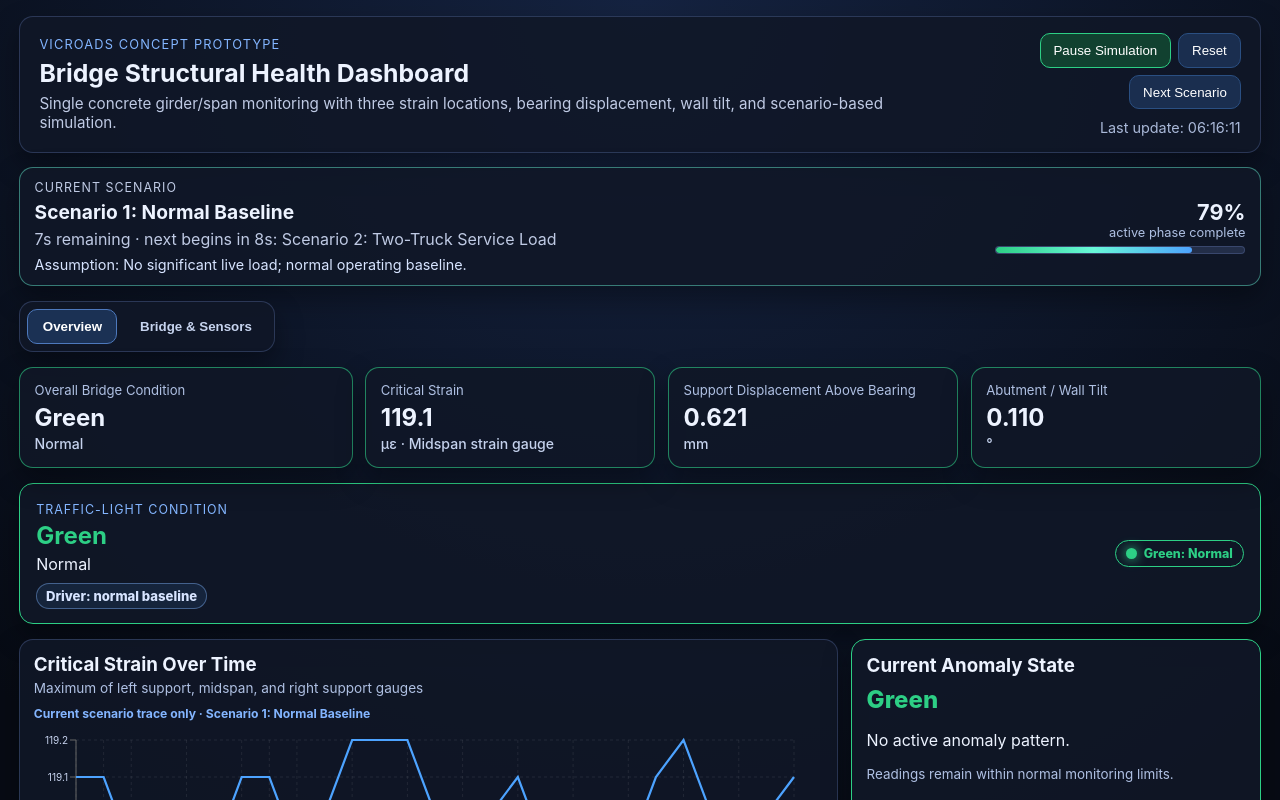
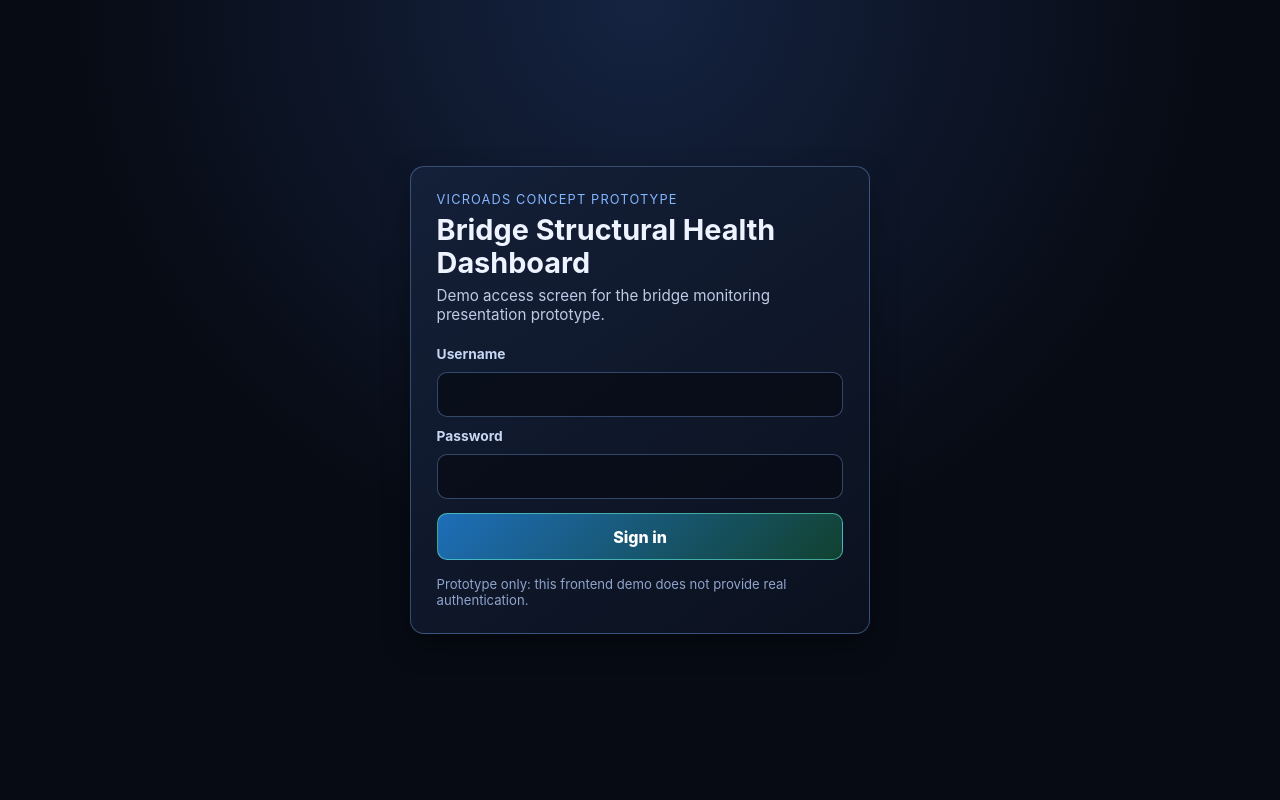
Before and after one commit to Janesjuicers/CAPSTONE, a React (Vite) app in the folder web-dashboard/: page / in a window 1280 px wide. Shown: the top 800 px of the page. Built offline with nearby package versions, Linux system fonts and the light colour scheme.

Commit message:
Add prototype dashboard login gate

```diff
--- a/web-dashboard/src/App.jsx
+++ b/web-dashboard/src/App.jsx
@@ -116,14 +116,61 @@
   );
 }
 
+
+function LoginScreen({ credentials, loginError, onCredentialsChange, onSubmit }) {
+  return (
+    <main className="login-shell">
+      <section className="login-card card" aria-labelledby="login-title">
+        <div className="login-brand">
+          <p className="eyebrow">VicRoads Concept Prototype</p>
+          <h1 id="login-title">Bridge Structural Health Dashboard</h1>
+          <p className="subtitle">Demo access screen for the bridge monitoring presentation prototype.</p>
+        </div>
+
+        <form className="login-form" onSubmit={onSubmit}>
+          <label htmlFor="username">Username</label>
+          <input
+            id="username"
+            name="username"
+            type="text"
+            autoComplete="username"
+            value={credentials.username}
+            onChange={(event) => onCredentialsChange({ ...credentials, username: event.target.value })}
+          />
+
+          <label htmlFor="password">Password</label>
+          <input
+            id="password"
+            name="password"
+            type="password"
+            autoComplete="current-password"
+            value={credentials.password}
+            onChange={(event) => onCredentialsChange({ ...credentials, password: event.target.value })}
+          />
+
+          {loginError ? <p className="login-error" role="alert">Invalid login. Please try again.</p> : null}
+
+          <button className="sign-in-button" type="submit">Sign in</button>
+        </form>
+
+        <p className="demo-login-note">Prototype only: this frontend demo does not provide real authentication.</p>
+      </section>
+    </main>
+  );
+}
+
 export default function App() {
+  // Prototype/demo-only login gate. This is not real authentication and must not be used for production access control.
+  const [isAuthenticated, setIsAuthenticated] = useState(false);
+  const [loginCredentials, setLoginCredentials] = useState({ username: '', password: '' });
+  const [loginError, setLoginError] = useState(false);
   const [isRunning, setIsRunning] = useState(true);
   const [activeTab, setActiveTab] = useState('overview');
   const [history, setHistory] = useState(() => createInitialHistory());
   const scenarios = useMemo(() => scenarioCatalog(), []);
 
   useEffect(() => {
-    if (!isRunning) return undefined;
+    if (!isAuthenticated || !isRunning) return undefined;
 
     const timer = setInterval(() => {
       setHistory((existing) => {
@@ -137,7 +184,7 @@
     }, 1000);
 
     return () => clearInterval(timer);
-  }, [isRunning]);
+  }, [isAuthenticated, isRunning]);
 
   const latest = history[history.length - 1];
   const activeScenarioHistory = useMemo(() => history.filter((point) => point.scenarioId === latest.scenarioId), [history, latest.scenarioId]);
@@ -145,6 +192,35 @@
   const criticalStrainMarkers = useMemo(() => createPeakMarkers(activeScenarioHistory, 'criticalStrain', 'με'), [activeScenarioHistory]);
   const supportDisplacementMarkers = useMemo(() => createPeakMarkers(activeScenarioHistory, 'supportDisplacement', 'mm'), [activeScenarioHistory]);
   const abutmentTiltMarkers = useMemo(() => createPeakMarkers(activeScenarioHistory, 'abutmentTilt', '°'), [activeScenarioHistory]);
+
+  function handleLoginSubmit(event) {
+    event.preventDefault();
+    if (loginCredentials.username === 'username' && loginCredentials.password === 'password') {
+      setIsAuthenticated(true);
+      setLoginError(false);
+      setLoginCredentials((current) => ({ ...current, password: '' }));
+      return;
+    }
+
+    setLoginError(true);
+  }
+
+  function handleLogout() {
+    setIsAuthenticated(false);
+    setLoginError(false);
+    setLoginCredentials({ username: '', password: '' });
+  }
+
+  if (!isAuthenticated) {
+    return (
+      <LoginScreen
+        credentials={loginCredentials}
+        loginError={loginError}
+        onCredentialsChange={setLoginCredentials}
+        onSubmit={handleLoginSubmit}
+      />
+    );
+  }
 
   return (
     <div className="app-shell">
@@ -174,6 +250,7 @@
             >
               Next Scenario
             </button>
+            <button className="run-toggle logout-button" onClick={handleLogout}>Logout</button>
           </div>
           <p className="clock">Last update: {latest.time}</p>
         </div>
--- a/web-dashboard/src/styles.css
+++ b/web-dashboard/src/styles.css
@@ -884,3 +884,82 @@
     height: 170px;
   }
 }
+
+.login-shell {
+  min-height: 100vh;
+  display: grid;
+  place-items: center;
+  padding: 1.2rem;
+}
+
+.login-card {
+  width: min(100%, 460px);
+  padding: 1.6rem;
+  background:
+    linear-gradient(145deg, rgba(20, 33, 58, 0.94), rgba(10, 16, 29, 0.94)),
+    rgba(16, 23, 39, 0.88);
+  border-color: rgba(131, 181, 255, 0.36);
+}
+
+.login-brand h1 {
+  margin: 0.45rem 0;
+  font-size: 1.8rem;
+  line-height: 1.12;
+}
+
+.login-form {
+  margin-top: 1.35rem;
+  display: grid;
+  gap: 0.65rem;
+}
+
+.login-form label {
+  color: #c7d6f2;
+  font-size: 0.86rem;
+  font-weight: 700;
+}
+
+.login-form input {
+  width: 100%;
+  border: 1px solid rgba(131, 181, 255, 0.34);
+  border-radius: 10px;
+  background: rgba(7, 11, 20, 0.72);
+  color: #edf3ff;
+  font: inherit;
+  padding: 0.72rem 0.8rem;
+  outline: none;
+}
+
+.login-form input:focus {
+  border-color: #68f8d8;
+  box-shadow: 0 0 0 3px rgba(104, 248, 216, 0.14);
+}
+
+.sign-in-button {
+  margin-top: 0.25rem;
+  border: 1px solid rgba(104, 248, 216, 0.55);
+  border-radius: 10px;
+  background: linear-gradient(135deg, #1e6eb8, #114130);
+  color: #fff;
+  cursor: pointer;
+  font: inherit;
+  font-weight: 800;
+  padding: 0.76rem 0.9rem;
+}
+
+.login-error {
+  margin: 0.15rem 0 0;
+  color: #ff9b84;
+  font-size: 0.9rem;
+}
+
+.demo-login-note {
+  margin: 1rem 0 0;
+  color: #8fa4cc;
+  font-size: 0.82rem;
+}
+
+.logout-button {
+  border-color: rgba(255, 155, 132, 0.58);
+  background: #432134;
+}
```
